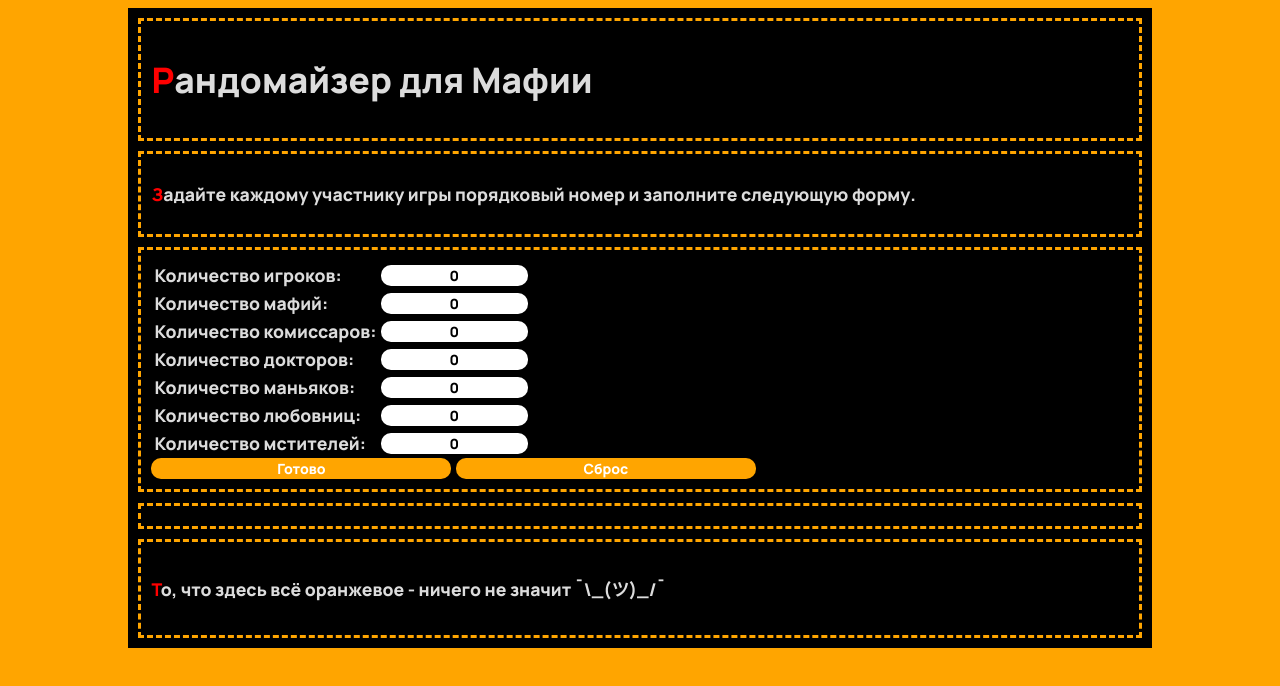
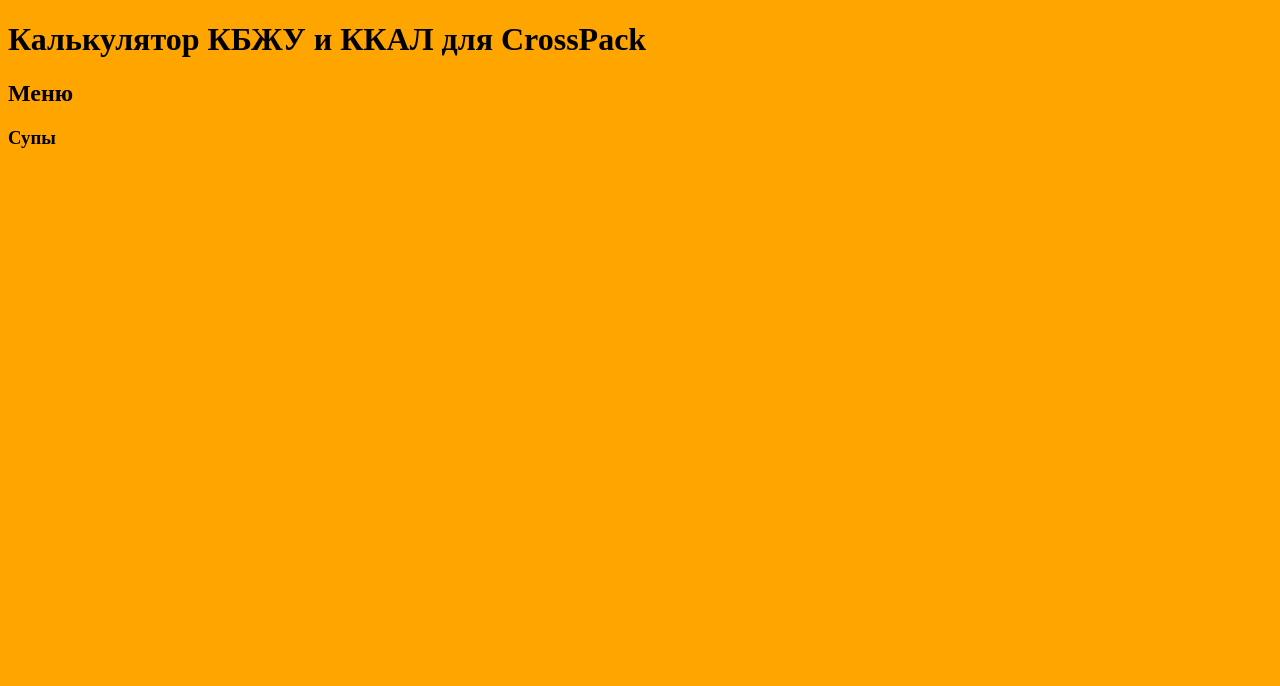
Before and after one commit to nafanasundukukrali/kgby, a plain HTML site: page index.html in a window 1280 px wide. Drawn offline with Linux system fonts and the light colour scheme.

Commit message:
testing css 1

```diff
--- a/index.html
+++ b/index.html
@@ -2,52 +2,28 @@
 <html>
 <head>
 <meta charset="UTF-8">
-<meta id="numbers" lang="ru" content="Рандомайзер для мафии">
+<meta id="numbers" lang="ru">
 <link rel="stylesheet" href="style.css">
-<title>Рандомайзер для мафии</title>
 <link href="https://fonts.googleapis.com/css2?family=Manrope:wght@523;800&display=swap" rel="stylesheet">
 <script src="script.js"></script>
 
 </head>
+  <header>
+    <h1>Калькулятор КБЖУ и ККАЛ для CrossPack</h1>
+  </header>
   <body id = "body">
-      <div id = "back">
-      <div id = "ramka">
-          <h1>Рандомайзер для Мафии</h1>
+    <h2>Меню</h2>
+    <div id = "body_food_block">
+      <h3>Супы</h3>
+      <div id = "body_one_element">
+
       </div>
+      <div id = "body_one_element">
 
-      <div id = "ramka">
-        <p>Задайте каждому участнику игры порядковый номер и заполните следующую форму.</p>
       </div>
+      <div id = "body_one_element">
 
-      <form name="Sel1" id="ramka">
-
-        <table>
-          <tr><td><b>Количество игроков:<b></td>
-            <td><input type="text" id= "Players" class="form-control" size=20 value=0 onFocus="this.select()"></td></tr>
-          <tr><td><b>Количество мафий:<b></td>
-            <td><input type="text" id="Mafias" class="form-control" size=20 value=0 onFocus="this.select()"></td></tr>
-          <tr><td><b>Количество комиссаров:<b></td>
-            <td><input type="text" id="Commissioners" size=20 value=0 onFocus="this.select()"></td></tr>
-          <tr><td><b>Количество докторов:<b></td>
-            <td><input type="text" id="Doctors" size=20 value=0 onFocus="this.select()"></td></tr>
-          <tr><td><b>Количество маньяков:<b></td>
-              <td><input type="text" id="Maniacs" size=20 value=0 onFocus="this.select()"></td></tr>
-          <tr><td><b>Количество любовниц:<b></td>
-              <td><input type="text" id="Mistresses" size=20 value=0 onFocus="this.select()"></td></tr>
-          <tr><td><b>Количество мстителей:<b></td>
-              <td><input type="text" id="Avengers" size=20 value=0 onFocus="this.select()"></td></tr>
-          </table>
-
-        <input type="button" id = "buttom" value="Готово" onClick="Complete();">
-        <input type="reset" id = "buttom" value="Сброс">
-      </form>
-
-      <div id = "ramka">
-          <b id = "outputvalue"></b>
       </div>
-      <div id = "ramka_footer">
-        <h4>То, что здесь всё оранжевое - ничего не значит ¯\_(ツ)_/¯</h4>
-      </div>
-      </div>
+    </div>
   </body>
 </html>
--- a/style.css
+++ b/style.css
@@ -1,70 +1,3 @@
 #body{
     background-color: orange;
 }
-#back{
-    background-color: black;
-    width: 80%;
-    position: absolute;
-    left: 10%;
-    right: 10%;
-}
-
-#ramka{
-    position: relative;
-    border-style: dashed;
-    border-width: 3px;
-    margin: 1%;
-    color: orange;
-    padding: 1%;
-}
-
-h1:first-letter{color: red;font-family: 'Manrope', sans-serif;}
-
-h1{color: gainsboro; font-family: 'Manrope', sans-serif;}
-
-h4::first-letter{color: red; font-family: 'Manrope', sans-serif;}
-h4{color: gainsboro; font-family: 'Manrope', sans-serif;}
-
-p::first-letter{color: red; font-family: 'Manrope', sans-serif;}
-
-p{color: gainsboro; font-family: 'Manrope', sans-serif;}
-
-b{color: gainsboro; font-family: 'Manrope', sans-serif;}
-
-#ramka_footer{
-    border-style: dashed;
-    border-width: 3px;
-    margin: 1%;
-    color: orange;
-    padding: 1%;
-}
-
-input{
-    font-family: 'Manrope', sans-serif;
-    border-radius: 10px;
-    border-width: 0;
-    text-align: center;
-    font-size: 80%;
-    width: 80%;
-}
-
-#buttom{
-    width: 300px;
-    color: white;
-    background-color: orange;
-}
-@media screen and (min-width:1200px) {
-    body { font-size:110%; } /* Увеличить размер шрифта */
-}
-@media screen and (min-width:1400px) {
-    html { font-size:125%; } /* Уменьшить ширину контейнера */
-}
-@media screen and (min-width:1600px) {
-    body { font-size:150%; } /* Увеличить размер шрифтаe */
-}
-@media screen and (min-width:1800px) {
-    html {font-size:200%;} /* Уменьшить ширину контейнера */
-}
-@media screen and (min-width:2000px) {
-    html { font-size:250%;} /* Уменьшить ширину контейнера */
-}
```
